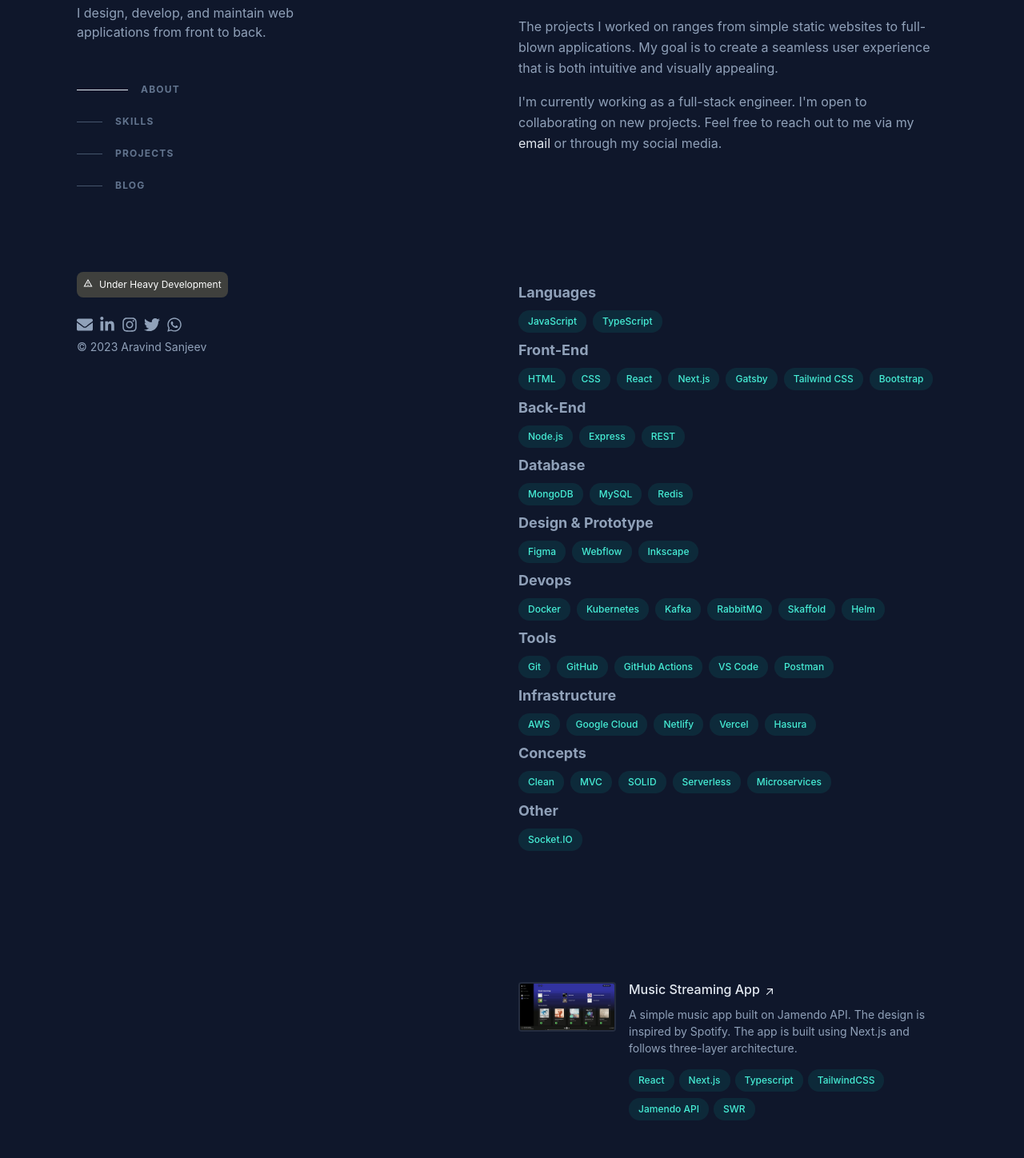
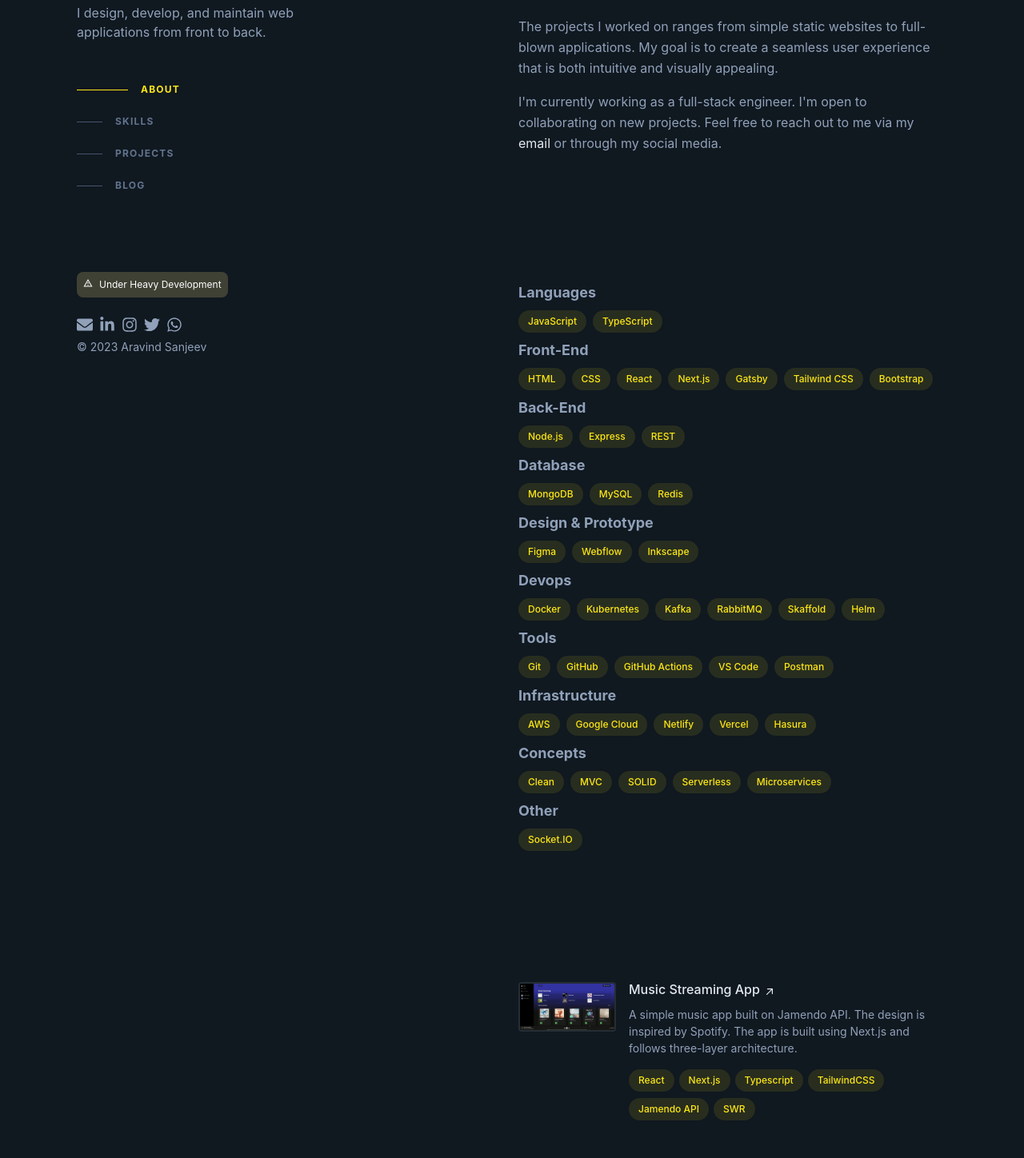
Before and after one commit to aravsanj/aravindsanjeev.com, a Next.js app: page / in a window 1280 px wide. Shown: the part 196-1644 px from the top of the page at 80% size. Built offline with nearby package versions, Linux system fonts and the light colour scheme.

Commit message:
feat: change to charcoal & gold theme

```diff
--- a/src/app/global.css
+++ b/src/app/global.css
@@ -140,5 +140,5 @@ table {
 .active .nav-indicator {
   width: 4rem;
   --tw-bg-opacity: 1;
-  background-color: rgb(226 232 240 / var(--tw-bg-opacity));
+  background-color: rgb(254 231 21 / var(--tw-bg-opacity));
 }
--- a/src/app/layout.tsx
+++ b/src/app/layout.tsx
@@ -47,13 +47,9 @@ export default function RootLayout({
   return (
     <html
       lang="en"
-      className={cx(
-        "text-slate-400 bg-slate-900 scroll-smooth",
-        GeistSans.variable,
-        GeistMono.variable,
-      )}
+      className={cx("scroll-smooth", GeistSans.variable, GeistMono.variable)}
     >
-      <body className="bg-slate-900 leading-relaxed text-slate-400 antialiased selection:bg-teal-300 selection:text-teal-900">
+      <body className="bg-[#101820] leading-relaxed text-slate-400 antialiased selection:bg-teal-300 selection:text-teal-900">
         {children}
       </body>
     </html>
--- a/src/components/nav.tsx
+++ b/src/components/nav.tsx
@@ -41,8 +41,10 @@ export function Navbar() {
                   key={path}
                   className={`group flex items-center py-3 cursor-pointer ${activeSection === name && "active"}`}
                 >
-                  <span className="nav-indicator mr-4 h-px w-8 bg-slate-600 transition-all group-hover:w-16 group-hover:bg-slate-200 group-focus-visible:w-16 group-focus-visible:bg-slate-200 motion-reduce:transition-none"></span>
-                  <span className="nav-text text-xs font-bold uppercase tracking-widest text-slate-500 group-hover:text-slate-200 group-focus-visible:text-slate-200">
+                  <span className="nav-indicator mr-4 h-px w-8 bg-slate-600 transition-all group-hover:w-16 group-hover:bg-[#FEE715] group-focus-visible:w-16 group-focus-visible:bg-slate-200 motion-reduce:transition-none"></span>
+                  <span
+                    className={`nav-text text-xs font-bold uppercase tracking-widest ${activeSection === name ? "text-[#FEE715]" : "text-slate-500"} group-hover:text-[#FEE715] group-focus-visible:text-[#FEE715]`}
+                  >
                     {name}
                   </span>
                 </a>
--- a/src/components/project.tsx
+++ b/src/components/project.tsx
@@ -1,5 +1,6 @@
 import Image from "next/image";
 import React from "react";
+import Tag from "./ui/tag";
 
 interface ProjectProps {
   title: string;
@@ -14,11 +15,11 @@ export default function Project(props: ProjectProps) {
   return (
     <>
       <div className="group relative grid gap-4 pb-1 transition-all sm:grid-cols-8 sm:gap-8 md:gap-4 lg:hover:!opacity-100 lg:group-hover/list:opacity-50">
-        <div className="absolute -inset-x-4 -inset-y-4 z-0 hidden rounded-md transition motion-reduce:transition-none lg:-inset-x-6 lg:block lg:group-hover:bg-slate-800/50 lg:group-hover:shadow-[inset_0_1px_0_0_rgba(148,163,184,0.1)] lg:group-hover:drop-shadow-lg"></div>
+        <div className="absolute -inset-x-4 -inset-y-4 z-0 hidden rounded-md transition motion-reduce:transition-none lg:-inset-x-6 lg:block lg:group-hover:bg-yellow-100/5 lg:group-hover:shadow-[inset_0_1px_0_0_rgba(148,163,184,0.1)] lg:group-hover:drop-shadow-lg"></div>
         <div className="z-10 sm:order-2 sm:col-span-6">
           <h3>
             <a
-              className="inline-flex items-baseline font-medium leading-tight text-slate-200 hover:text-teal-300 focus-visible:text-teal-300  group/link text-base"
+              className="inline-flex items-baseline font-medium leading-tight text-slate-200 hover:text-[#FEE715]/80 focus-visible:text-[#FEE715]/80  group/link text-base"
               href={url}
               target="_blank"
               rel="noreferrer noopener"
@@ -50,10 +51,8 @@ export default function Project(props: ProjectProps) {
           <ul className="mt-2 flex flex-wrap" aria-label="Technologies used:">
             {tags.map((tag) => {
               return (
-                <li className="mr-1.5 mt-2">
-                  <div className="flex items-center rounded-full bg-teal-400/10 px-3 py-1 text-xs font-medium leading-5 text-teal-300 ">
-                    {tag}
-                  </div>
+                <li key={tag} className="mr-1.5 mt-2">
+                  <Tag title={tag} />
                 </li>
               );
             })}
--- a/src/components/skills.tsx
+++ b/src/components/skills.tsx
@@ -1,3 +1,5 @@
+import Tag from "./ui/tag";
+
 const skills = [
   {
     title: "Languages",
@@ -58,12 +60,7 @@ export default function Skills() {
             <h2 className="text-lg font-bold">{skill.title}</h2>
             <div className="flex gap-2">
               {skill.skills.map((item) => (
-                <span
-                  className="flex items-center rounded-full bg-teal-400/10 px-3 py-1 text-xs font-medium leading-5 text-teal-300"
-                  key={item}
-                >
-                  {item}
-                </span>
+                <Tag key={item} title={item} />
               ))}
             </div>
           </div>
--- /dev/null
+++ b/src/components/ui/tag.tsx
@@ -0,0 +1,13 @@
+type TagProps = {
+  title: string;
+};
+
+export default function Tag(props: TagProps) {
+  const { title } = props;
+
+  return (
+    <span className="flex items-center rounded-full bg-[#FEE715]/10 px-3 py-1 text-xs font-medium leading-5 text-[#FEE715]">
+      {title}
+    </span>
+  );
+}
```
